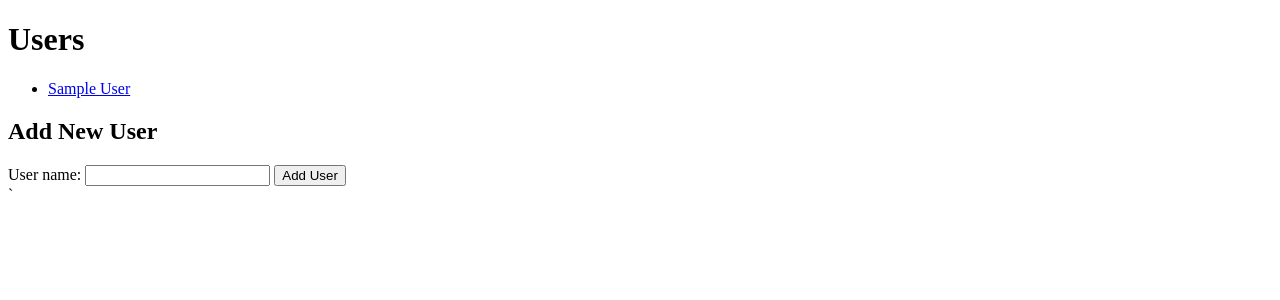
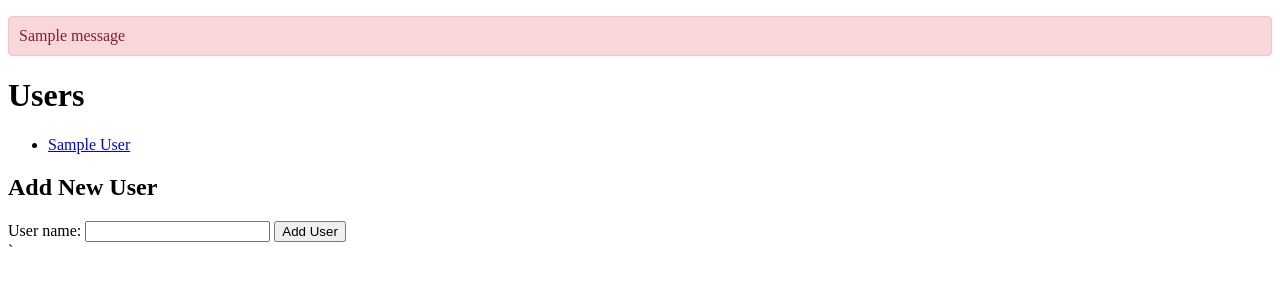
Before and after one commit to vmichele80/MoviWebApp, a Flask app: page / in a window 1280 px wide. Shown: the top 300 px of the page. Run offline with Flask 3, Linux system fonts and the light colour scheme; tables that the repository leaves empty hold one stand-in row (values such as "Sample post"); one stand-in notice (Sample message) is shown.

Commit message:
Fixed the flash messages. Added style in style sheet and move the flash message code from movies to base.html

```diff
--- a/static/style.css
+++ b/static/style.css
@@ -0,0 +1,13 @@
+.flash-messages {
+    list-style: none;
+    padding: 0;
+}
+
+.flash-messages li {
+    background-color: #f8d7da;
+    color: #842029;
+    padding: 10px;
+    margin-bottom: 10px;
+    border: 1px solid #f5c2c7;
+    border-radius: 4px;
+}
--- a/templates/base.html
+++ b/templates/base.html
@@ -7,6 +7,16 @@
 </head>
 <body>
     <main class="container">
+        {% with messages = get_flashed_messages() %}
+            {% if messages %}
+                <ul class="flash-messages">
+                    {% for message in messages %}
+                        <li>{{ message }}</li>
+                    {% endfor %}
+                </ul>
+            {% endif %}
+        {% endwith %}
+
         {% block content %}{% endblock %}
     </main>`
 </body>
--- a/templates/movies.html
+++ b/templates/movies.html
@@ -1,4 +1,5 @@
 {% extends "base.html" %}
+
 
 {% block content %}
     <h1>User {{ user_id }} - Favorite Movies</h1>
```
